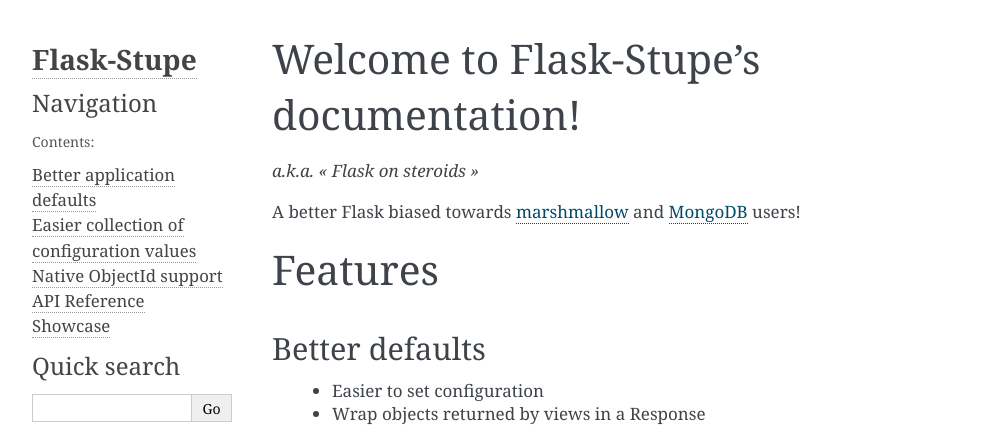
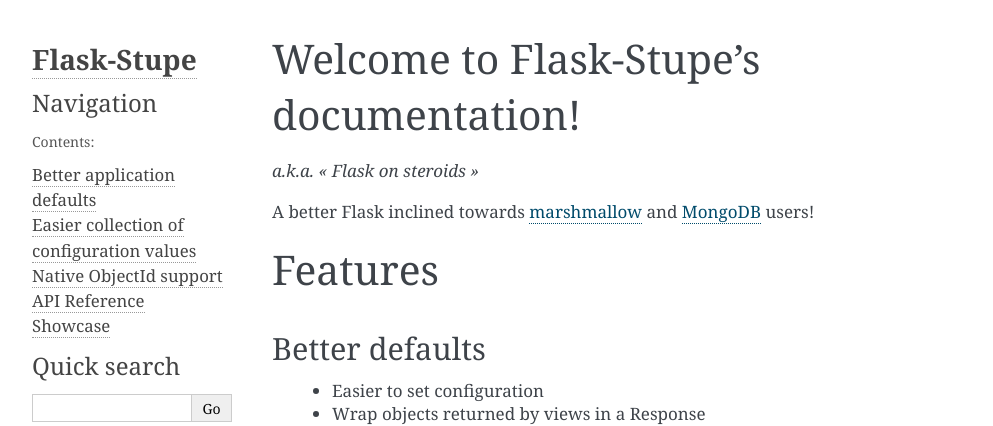
Before and after one commit to numberly/flask-stupe, a Sphinx documentation site: the page built from docs/source/index.rst, in a window 1280 px wide. Shown: the top 426 px of the page, without its empty margins (148-1141 px from the left). Built offline with Sphinx 7.4.7, drawn with Linux system fonts in a browser that asks for light colours.

Commit message:
Change catch phrase: s/biased/inclined/g

```diff
--- a/README.rst
+++ b/README.rst
@@ -4,7 +4,7 @@
 
 *a.k.a. « Flask on steroids »*
 
-A better Flask biased towards marshmallow_ and MongoDB_ users!
+A better Flask inclined towards marshmallow_ and MongoDB_ users!
 
 Features
 ========
--- a/docs/source/index.rst
+++ b/docs/source/index.rst
@@ -8,7 +8,7 @@
 
 *a.k.a. « Flask on steroids »*
 
-A better Flask biased towards marshmallow_ and MongoDB_ users!
+A better Flask inclined towards marshmallow_ and MongoDB_ users!
 
 
 Features
```
